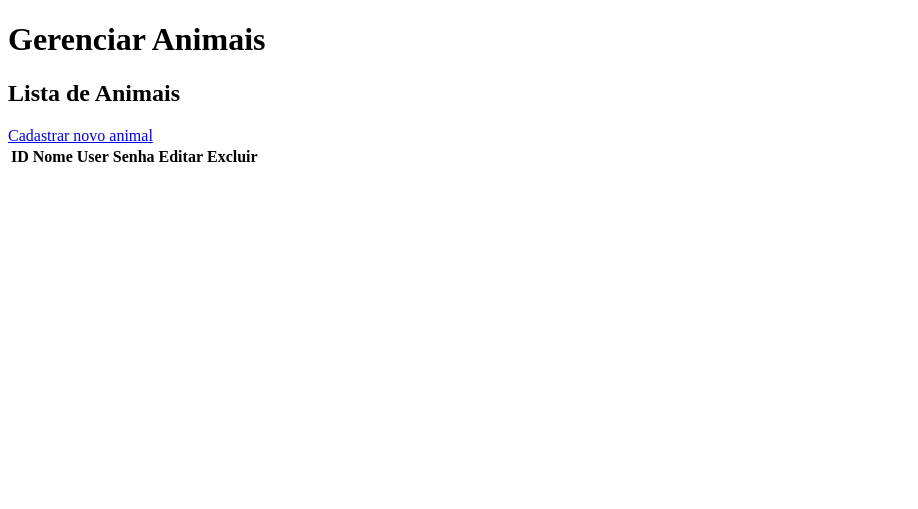
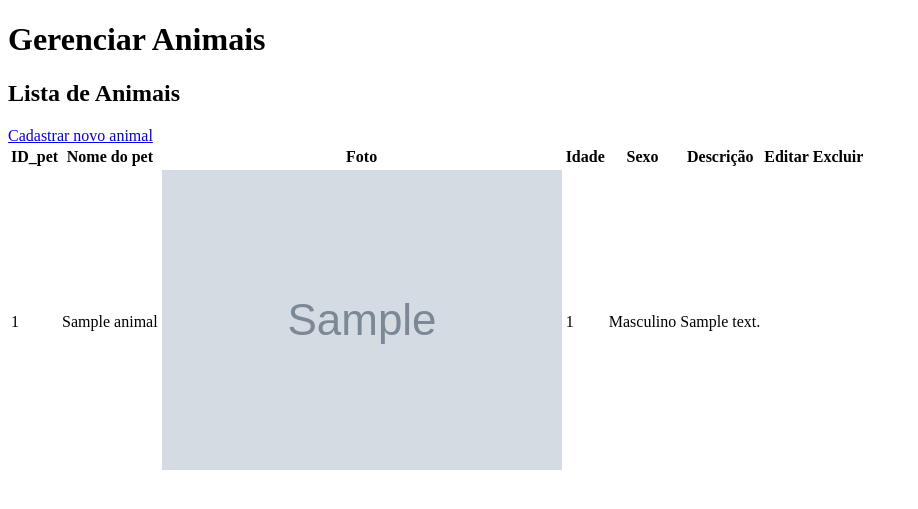
Before and after one commit to Bewwwy/TCC, a PHP site: page /pages/CRUDanimais.php in a window 1280 px wide. Shown: the top 509 px of the page, without its empty margins (0-918 px from the left). Run offline with PHP 8.4, Linux system fonts and the light colour scheme; tables that the repository leaves empty hold one stand-in row (values such as "Sample post"); grey boxes marked "Sample" are stand-in pictures; lists and menus that the app fills with data are empty.

Commit message:
crud animais att

```diff
--- a/site/banco/c_animal_view.php
+++ b/site/banco/c_animal_view.php
@@ -45,17 +45,18 @@ function input_cadastro() {
 
     echo '<label for="sexo">Sexo</label>
     <select name="sexo" >
+    <option hidden value=""></option>
     <option value="Masculino">Masculino</option>
     <option value="Feminino">Feminino</option>
     </select>';
 
     if (isset($_SESSION["signup_data"]["descr"])) {
         echo '<label for="Descricao">Descrição</label>
-        <textarea name="descr" placeholder="Descrição..." cols="30" rows="5" id="msg" value="'. $_SESSION["signup_data"]["descr"].'"></textarea>
+        <input type="text" name="descr" placeholder="Descrição..." id="msg" value="'. $_SESSION["signup_data"]["descr"].'"></textarea>
         <p id="result">0/700</p>';
     } else {
         echo '<label for="Descricao">Descrição</label>
-        <textarea name="descr" placeholder="Descrição..." cols="30" rows="5" id="msg"></textarea>
+        <input type="text" name="descr" placeholder="Descrição..." id="msg"></textarea>
         <p id="result">0/700</p>';
     }
 }
--- a/site/banco/c_animalhandler.php
+++ b/site/banco/c_animalhandler.php
@@ -5,6 +5,8 @@ if ($_SERVER["REQUEST_METHOD"] == "POST") {
     $idade = $_POST["idade"];
     $sexo = $_POST["sexo"];
     $descr = $_POST["descr"];
+
+    $tam = strlen($descr);
 
     // Informações da foto
     $foto = $_FILES['foto'];
@@ -49,6 +51,10 @@ if ($_SERVER["REQUEST_METHOD"] == "POST") {
             $erros["foto_grande"] = "Sua foto é muito grande!";
         }
 
+        if ($tam > 700) {
+            $erros["long_descr"] = "A descrição possui caracteres de mais!";
+        }
+
         // Se há algum erro, armazena as informações fornecidas pelo forms na sessão e redireciona para a página de cadastro
         require_once "config_session.php";
 
--- a/site/pages/CRUDanimais.php
+++ b/site/pages/CRUDanimais.php
@@ -1,3 +1,8 @@
+<?php
+require_once '../banco/config_session.php';
+require_once '../banco/conexao.php';
+?>
+
 <!DOCTYPE html>
 <html lang="pt-BR">
 <head>
@@ -12,16 +17,37 @@
     <table>
         <thead>
             <tr>
-                <th>ID</th>
-                <th>Nome</th>
-                <th>User</th>
-                <th>Senha</th>
+                <th>ID_pet</th>
+                <th>Nome do pet</th>
+                <th>Foto</th>
+                <th>Idade</th>
+                <th>Sexo</th>
+                <th>Descrição</th>
                 <th>Editar</th>
                 <th>Excluir</th>
             </tr>
         </thead>
         <tbody>
+        <?php
+                $query = "SELECT * FROM tb_animal    ORDER BY ID_pet;";
 
+                $stmt = $pdo->prepare($query);
+                $stmt->execute();
+
+                $result = $stmt->fetchAll();
+
+
+                foreach($result as $row) {
+                    echo "<tr>";
+                    echo "<td>". $row['ID_pet'] . "</td>";
+                    echo "<td>". $row['nome_pet'] . "</td>"; ?>
+                    <td><img src='../uploads/<?php echo $row['foto']?>'></td><?php
+                    echo "<td>". $row['idade'] . "</td>";
+                    echo "<td>". $row['sexo'] . "</td>";
+                    echo "<td>". $row['descr'] . "</td>";
+                    echo"</tr>";
+                }
+            ?>
         </tbody>
 
     </table>
--- a/site/pages/c_animal.php
+++ b/site/pages/c_animal.php
@@ -42,5 +42,6 @@ require_once '../banco/c_animal_view.php';
     check_erros_cadastro();
 
     ?>
+    <script src="../js/limit.js"></script>
 </body>
 </html>
```
Also changed, not shown: site/uploads/6658fa9a89d0b0.58696006.png (added).
